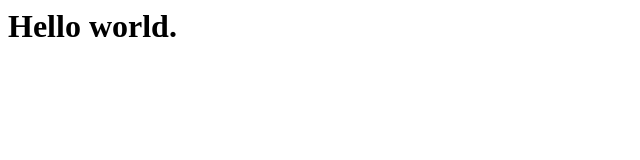
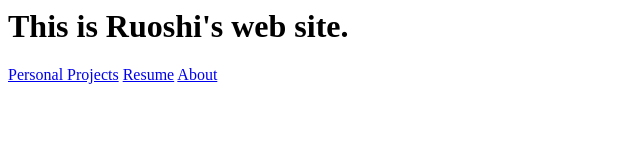
Before and after one commit to iceboundrock/www.ruoshi.li, a plain HTML site: page index.html in a window 1280 px wide. Shown: the whole page, without its empty margins (0-640 px from the left). Drawn offline with Linux system fonts and the light colour scheme.

Commit message:
add some links to default page

```diff
--- a/index.html
+++ b/index.html
@@ -1,5 +1,14 @@
+<!DOCTYPE hHTML>
 <html>
+	<head>
+		<meta charset="utf-8"/>
+		<title>Ruoshi's Site</title>
+
+	</head>
     <body>
-        <h1>Hello world.</h1>
+        <h1>This is Ruoshi's web site.</h1>
+        <a href="#">Personal Projects</a>
+        <a href="#">Resume</a>
+        <a href="#">About</a>
     </body>
 </html>
```
Also changed, not shown: 1 other file.
